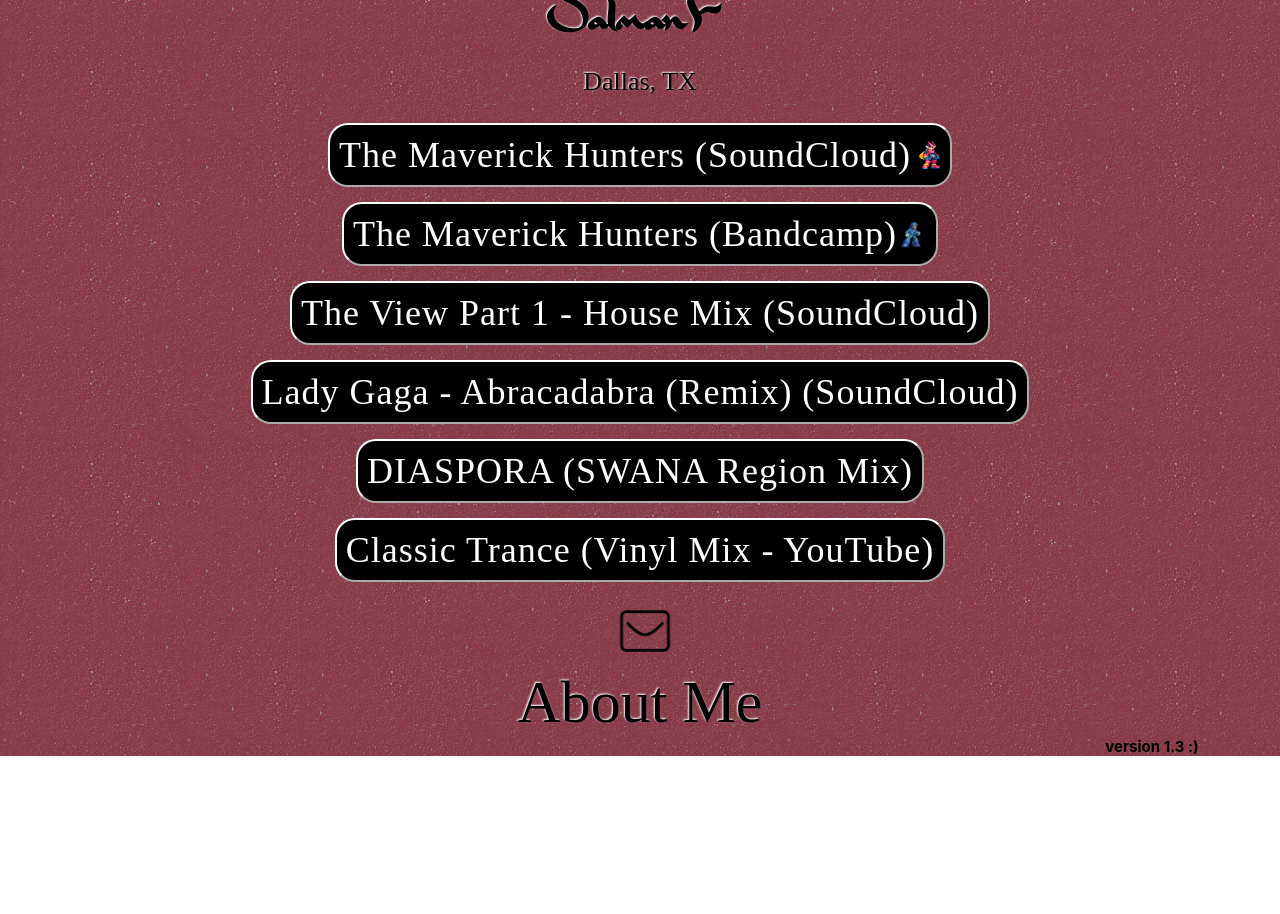
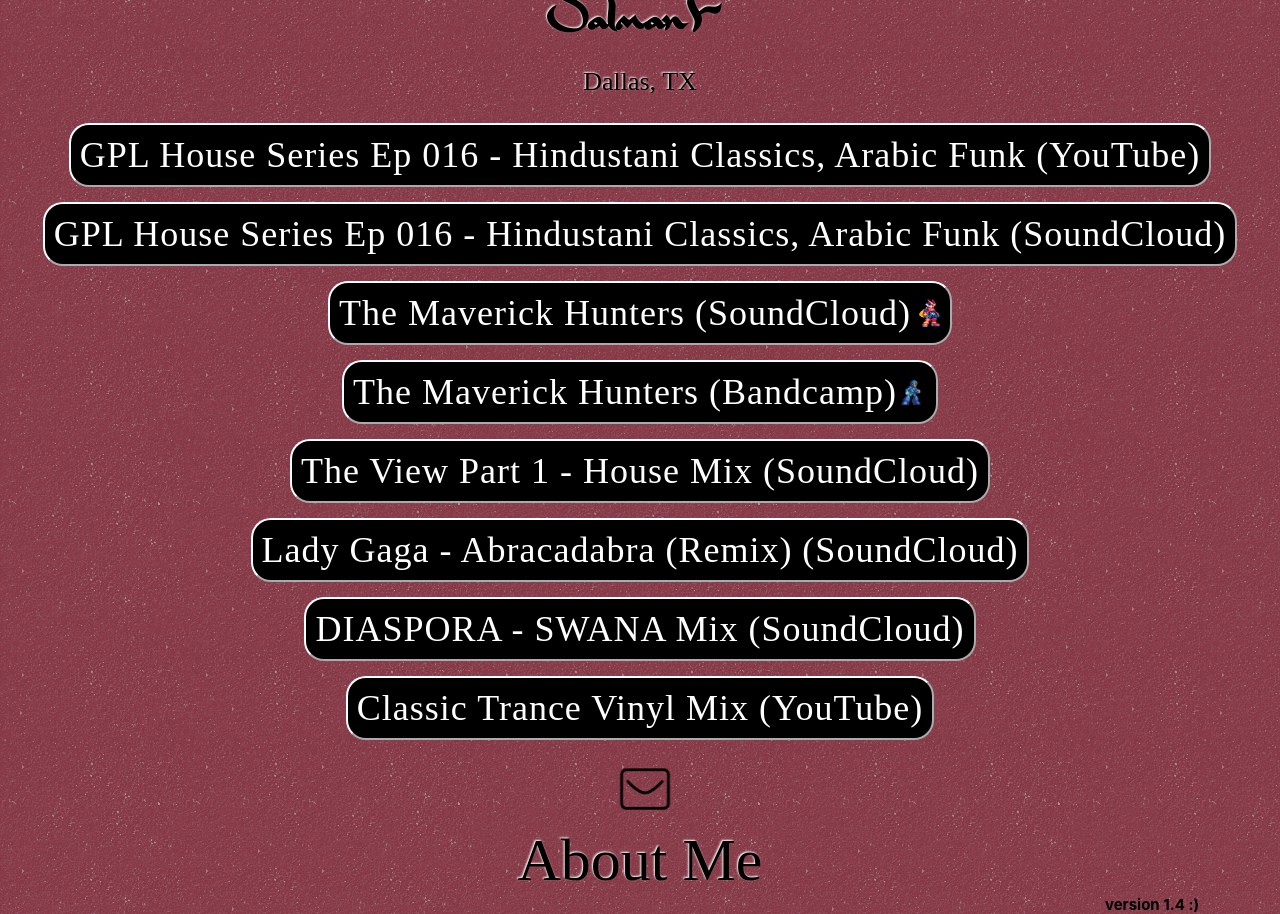
Before and after one commit to salmanfmusic/site, a React (Create React App) app: page / in a window 1280 px wide. Shown: the part 480-1394 px from the top of the page. Before the commit the page ends 1236 px from the top, so only its background shows below. Built offline with nearby package versions, Linux system fonts and the light colour scheme; a web font is replaced by a local one.

Commit message:
added GPL mix

```diff
--- a/src/App.css
+++ b/src/App.css
@@ -122,6 +122,11 @@
 
 .TextButton.newMix_4:hover {
   background-color: #FF0000;
+;
+}
+
+.TextButton.newMix_5:hover {
+  background-color: #FF5500;
 }
 
 .SalmanF_text {
--- a/src/components/TextButton.js
+++ b/src/components/TextButton.js
@@ -26,14 +26,22 @@
 	}
 	if (label === "newMix_1") {
 			websiteLink = "https://soundcloud.com/salmanfuwu/salmanf-diaspora";
-			buttonText = "DIASPORA (SWANA Region Mix)";
+			buttonText = "DIASPORA - SWANA Mix (SoundCloud)";
 	}if (label === "newMix_2") {
 			websiteLink = "https://youtu.be/pBtDQmcPx48?si=ji3bV__S5pZAiNQm";
-			buttonText = "Classic Trance (Vinyl Mix - YouTube)";
+			buttonText = "Classic Trance Vinyl Mix (YouTube)";
 	}
 	if (label === "newMix_3") {
 			websiteLink = "https://soundcloud.com/salmanfuwu/salmanf-the-view-part-1-house-mix";
 			buttonText = "The View Part 1 - House Mix (SoundCloud)";
+	}
+	if (label === "newMix_4") {
+			websiteLink = "https://www.youtube.com/watch?v=7l5Q0Ud3UVQ&t=781s";
+			buttonText = "GPL House Series Ep 016 - Hindustani Classics, Arabic Funk (YouTube)";
+	}
+	if (label === "newMix_5") {
+			websiteLink = "https://soundcloud.com/gplhouseseries/gpl-house-series-ep-016-dj";
+			buttonText = "GPL House Series Ep 016 - Hindustani Classics, Arabic Funk (SoundCloud)";
 	}
 
 	return(
--- a/src/pages/AboutPage.js
+++ b/src/pages/AboutPage.js
@@ -45,7 +45,7 @@
 
         <div><Link to="/" className="AboutMe_link">Home Page</Link></div>
 
-        <div className="versionText" color="black">version 1.3 :)</div>
+        <div className="versionText" color="black">version 1.4 :)</div>
       </header>
 
     </div>
--- a/src/pages/HomePage.js
+++ b/src/pages/HomePage.js
@@ -19,6 +19,8 @@
           <div className="SalmanF_text">SalmanF</div>
         </h1>
           <p className="Dallas">Dallas, TX</p>
+          <div><TextButton label = "newMix_4"/></div>
+          <div><TextButton label = "newMix_5"/></div>
           <div><TextButton label = "newTrack_2"/></div>
           <div><TextButton label = "newTrack_3"/></div>
           <div><TextButton label = "newMix_3"/></div>
@@ -27,7 +29,7 @@
           <div><TextButton label = "newMix_2"/></div>
           <div><IconButton label = "email"/></div>
           <Link to="/about" className="AboutMe_link">About Me</Link>
-          <div className="versionText" color="black">version 1.3 :)</div>
+          <div className="versionText" color="black">version 1.4 :)</div>
       </header>
     </div>
   );
```
